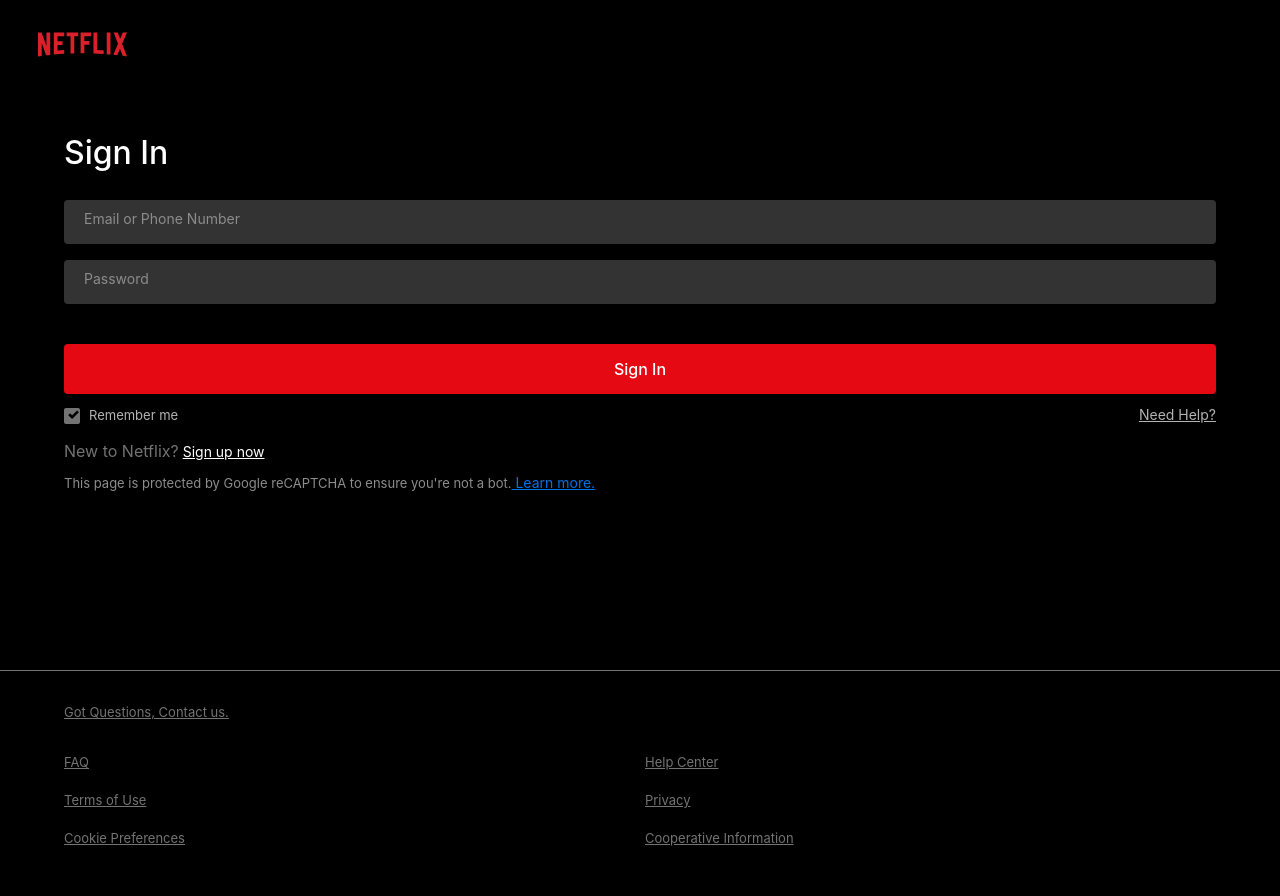
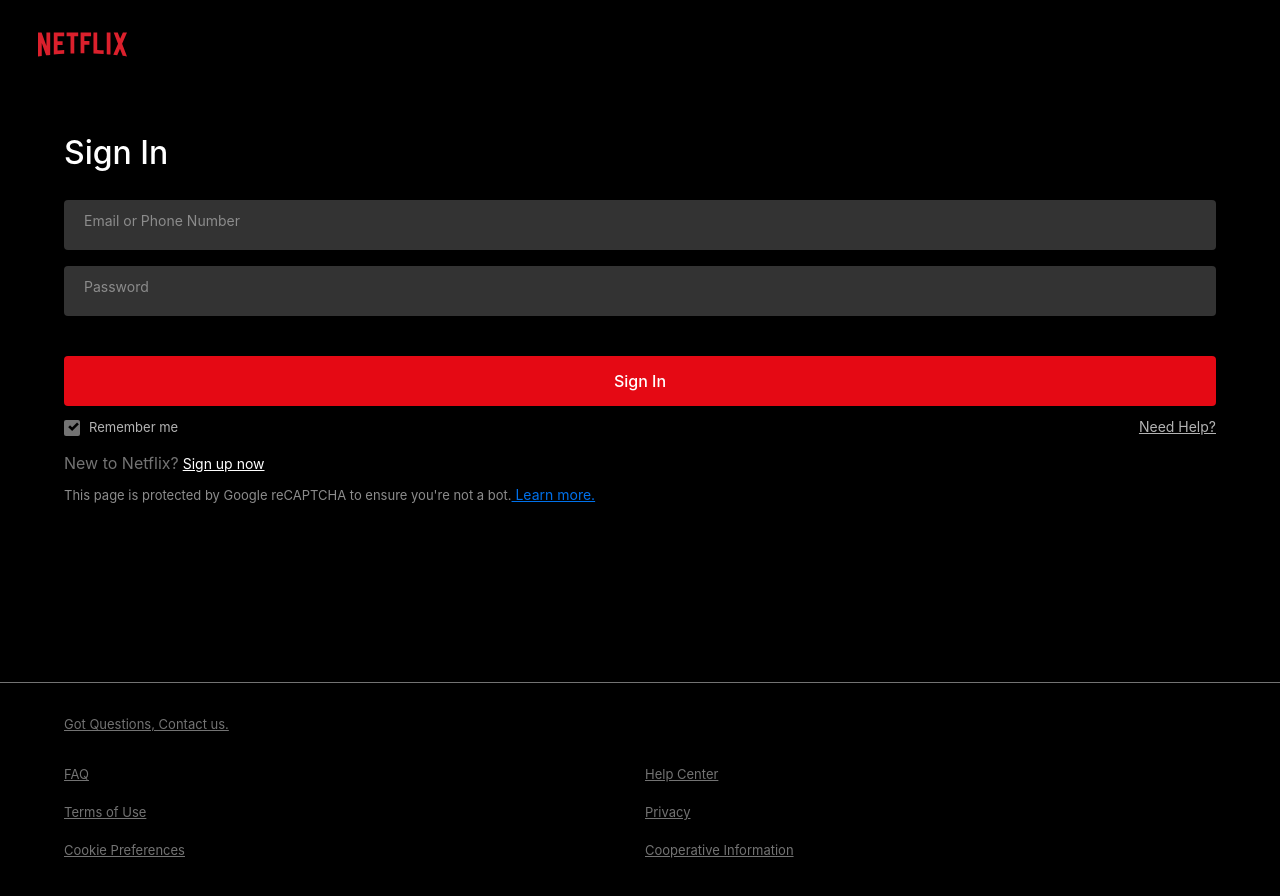
Before and after one commit to Kwabs-97/netflix-frontend-clone, a React (Create React App) app: page /login in a window 1280 px wide. Shown: the top 896 px of the page. Built offline with nearby package versions, Linux system fonts and the light colour scheme.

Commit message:
fixed input height

```diff
--- a/src/Components/Loginpage/Main.module.css
+++ b/src/Components/Loginpage/Main.module.css
@@ -42,7 +42,7 @@
   border: 0;
   border-radius: 4px;
   color: #fff;
-  height: 44px;
+  height: 50px;
   line-height: 50px;
   width: 100%;
   box-sizing: border-box;
```
